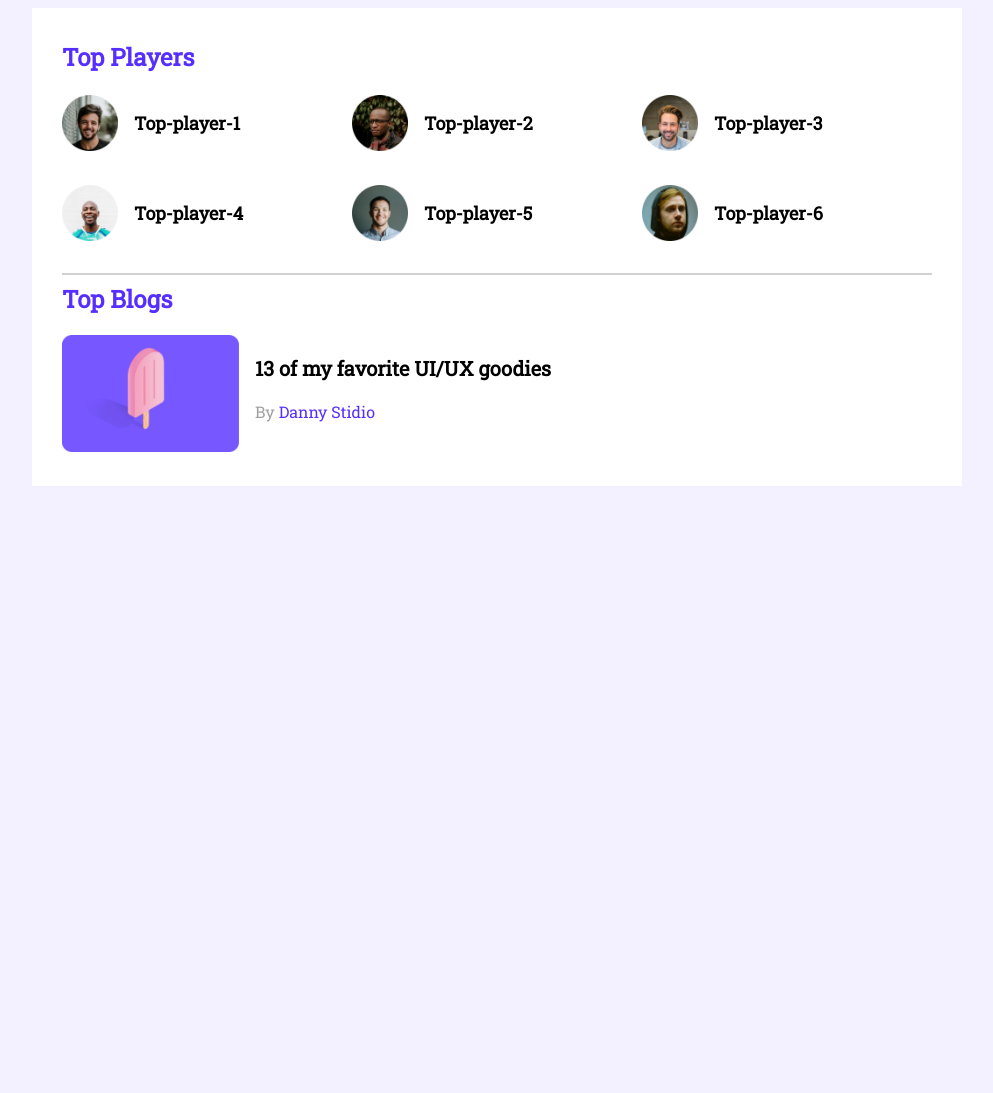
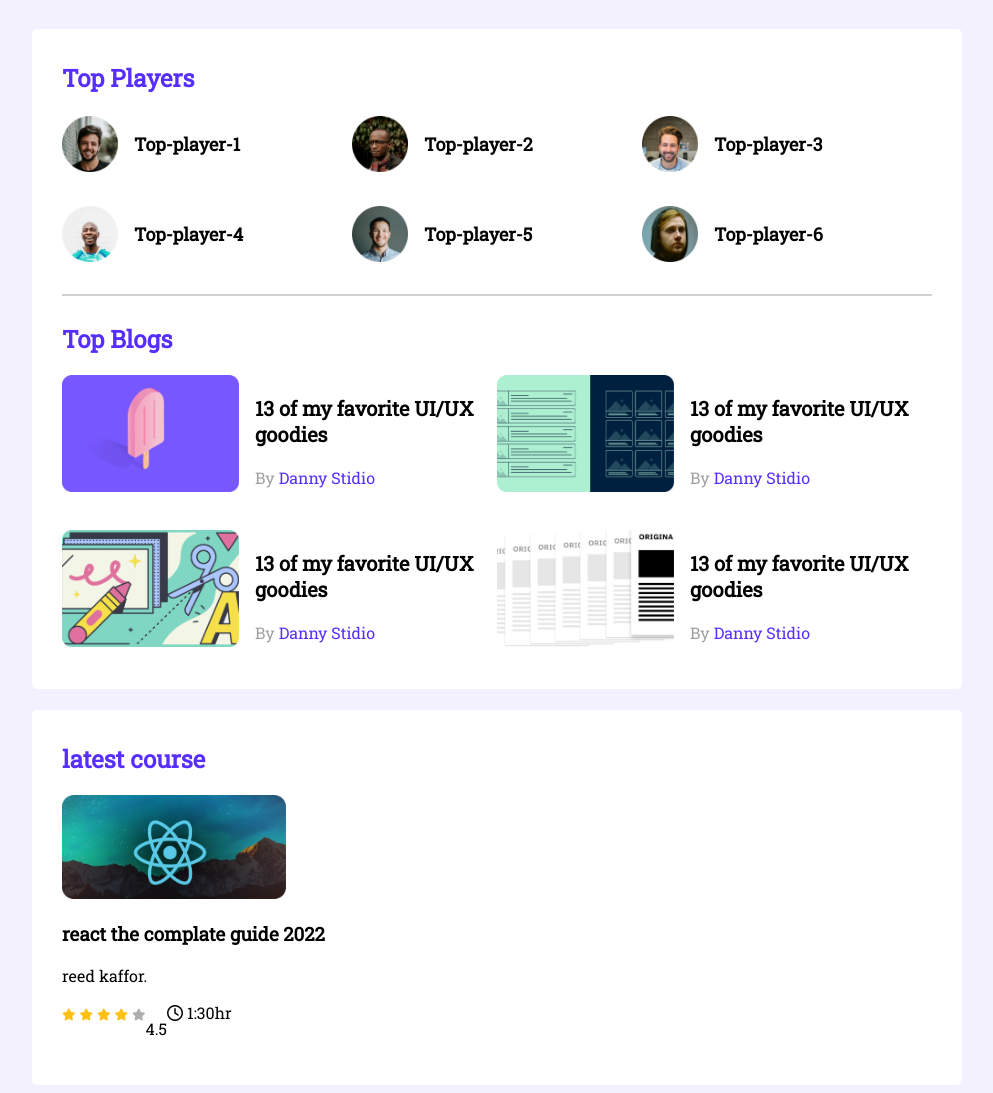
Before and after one commit to tasnimtusu7/leader-board, a plain HTML site: page index.html in a window 1280 px wide. Shown: the whole page, without its empty margins (143-1136 px from the left). Before the commit the page ends 800 px from the top, so only its background shows below. Drawn offline with Linux system fonts and the light colour scheme; a web font is replaced by a local one.

Commit message:
shormi last commit

```diff
--- a/index.html
+++ b/index.html
@@ -5,6 +5,9 @@
     <meta http-equiv="X-UA-Compatible" content="IE=edge">
     <meta name="viewport" content="width=device-width, initial-scale=1.0">
     <title>Leader-board</title>
+    <!--font awsome-->
+    <script src="https://kit.fontawesome.com/f796ac8006.js" crossorigin="anonymous"></script>
+    <!-- styleshit-->
     <link rel="stylesheet" href="styles/style.css">
 </head>
 <body>
@@ -62,8 +65,80 @@
                         </p>
                     </div>
                 </article>
+                <article class="blog">
+                    <div class="thumbnail">
+                        <img src="images/blogs/blog-2.png" alt="">
+                    </div>
+                    <div class="blog-info">
+                        <h3 class="blog-title">
+                            13 of my favorite UI/UX goodies
+                        </h3>
+                        <p class="blog-author">
+                            By <a href="">Danny Stidio</a>
+                        </p>
+                    </div>
+                </article>
+                <article class="blog">
+                    <div class="thumbnail">
+                        <img src="images/blogs/blog-3.png" alt="">
+                    </div>
+                    <div class="blog-info">
+                        <h3 class="blog-title">
+                            13 of my favorite UI/UX goodies
+                        </h3>
+                        <p class="blog-author">
+                            By <a href="">Danny Stidio</a>
+                        </p>
+                    </div>
+                </article>
+                <article class="blog">
+                    <div class="thumbnail">
+                        <img src="images/blogs/blog-4.png" alt="">
+                    </div>
+                    <div class="blog-info">
+                        <h3 class="blog-title">
+                            13 of my favorite UI/UX goodies
+                        </h3>
+                        <p class="blog-author">
+                            By <a href="">Danny Stidio</a>
+                        </p>
+                    </div>
+                </article>
             </div>
         </div>
+       </section>
+       <!--letest course -->
+       <section class="container">
+           <h2 class="section-title">
+            latest course
+           </h2>
+           <div class="courses">
+              <div class="course">
+                   <div class="course-banner">
+                       <img src="images/courses/course-1.png" alt="">
+                   </div>
+                   <div class="course-details">
+                        <h3 class="course-title">react the complate guide 2022</h3>
+                        <p class="course-author">
+                            reed kaffor.
+                        </p>
+                        <div class="course-info">
+                            <div>
+                                <i class="fa-solid fa-star filled"></i>
+                                <i class="fa-solid fa-star filled"></i>
+                                <i class="fa-solid fa-star filled"></i>
+                                <i class="fa-solid fa-star filled"></i>
+                                <i class="fa-solid fa-star empty"></i>
+                            </div>
+                            <p>4.5</p>
+                            <div class="course-duration">
+                                <i class="fa-regular fa-clock"></i>
+                                1:30hr
+                            </div>
+                        </div>
+                   </div>
+               </div>
+           </div>
        </section>
     </main>
 </body>
--- a/styles/style.css
+++ b/styles/style.css
@@ -11,15 +11,19 @@ body{
 }
 main{
     display: flex;
-    justify-content: center;
+    flex-direction: column;
+    align-items: center;
 }
 .container{
     background-color: #ffffff;
     width: 870px;
     padding: 30px;
+    margin-top: 21px;
+    border-radius: 5px;
 }
 hr{
     border: 1px solid #D1D1D1;
+    margin-bottom: 27px;
 }
 
 /* top players style*/
@@ -49,6 +53,11 @@ hr{
     height: 56px;
 }
 /*top blog styles*/
+.blogs{
+    display: grid;
+    grid-template-columns: repeat(2, 1fr);
+    grid-row-gap:26px;
+}
 .blog{
     display: flex;
 }
@@ -71,3 +80,22 @@ hr{
     font-size: 16px;
     color: #562EFF;
 }
+
+/* course section*/
+.course .course-banner img{
+    width: 224px;
+    height: 104px;
+}
+.course-info{
+    display: flex;
+}
+.fa-star {
+    font-size: 12px;
+}
+.fa-star.filled{
+    color: #FFC014;
+}
+.fa-star.empty{
+    color: #AEAEAE;
+    ;
+}
```
